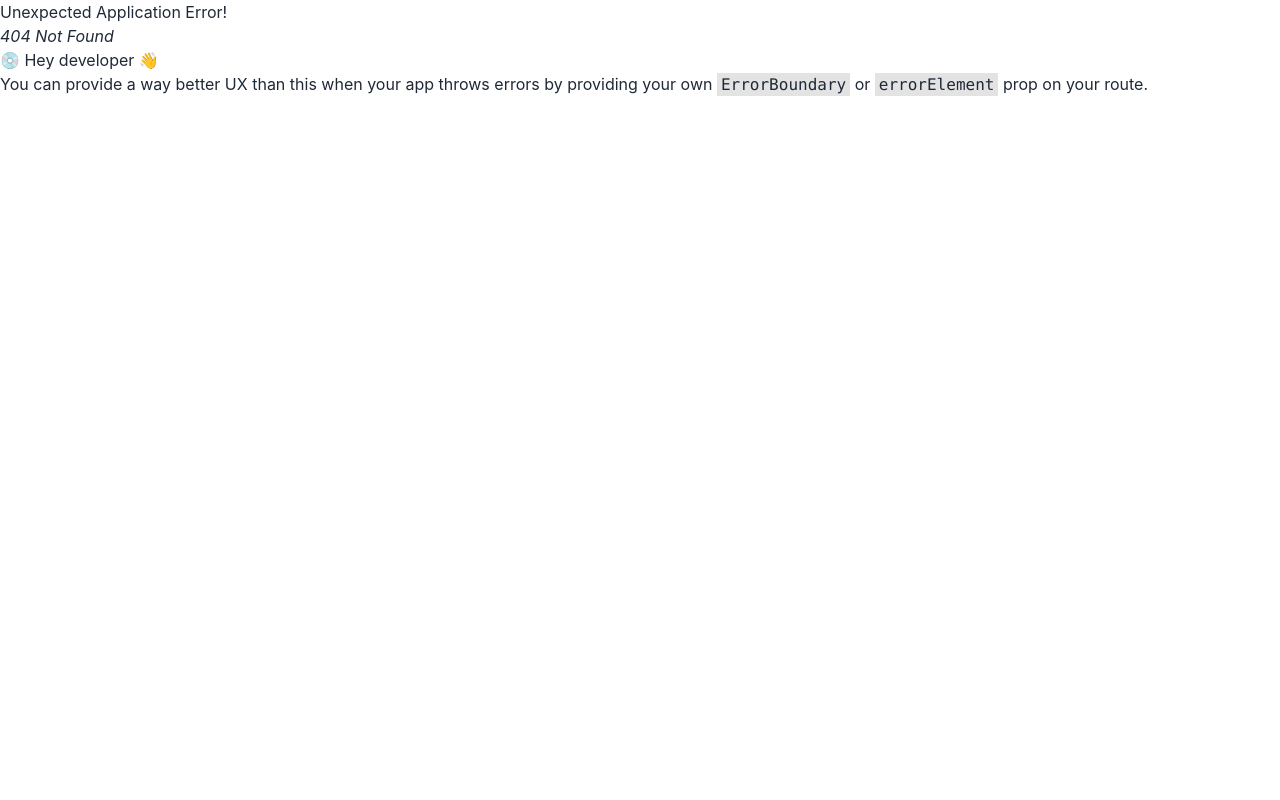
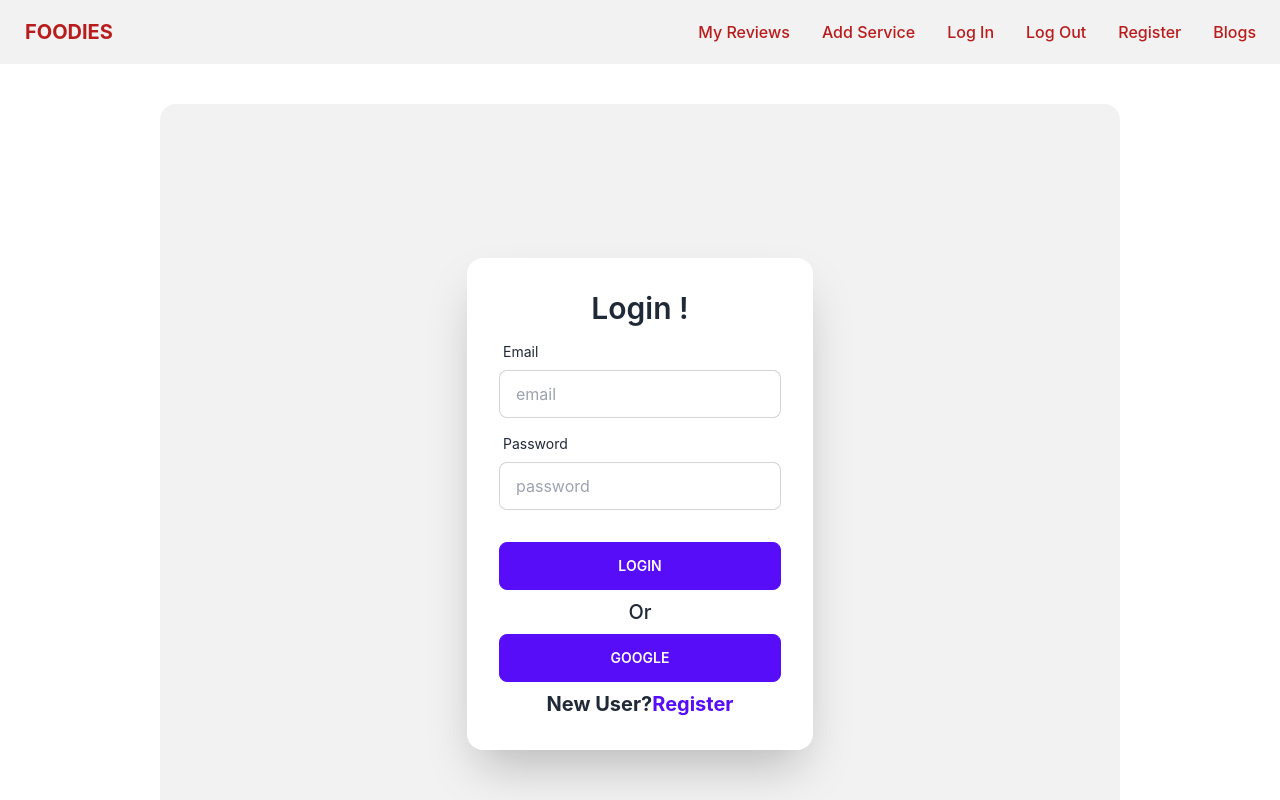
Before and after one commit to Mehedi2000/foodies-review-client-repo, a React (Create React App) app: page /login in a window 1280 px wide. Before the commit this address had no page. Shown: the top 800 px of the page. Built offline with nearby package versions, Linux system fonts and the light colour scheme.

Commit message:
added login page

```diff
--- /dev/null
+++ b/src/Pages/LogIn/LogIn.js
@@ -0,0 +1,51 @@
+import React from "react";
+import { Link } from "react-router-dom";
+
+const LogIn = () => {
+  return (
+    <div className="hero min-h-screen bg-base-200 my-10 w-3/4 mx-auto rounded-2xl">
+      <div className="hero-content flex-col lg:flex-row-reverse">
+        <div className="card flex-shrink-0 w-full max-w-sm shadow-2xl bg-base-100">
+          <div className="card-body">
+            <h2 className="text-center text-3xl font-semibold">Login !</h2>
+            <div className="form-control">
+              <label className="label">
+                <span className="label-text">Email</span>
+              </label>
+              <input
+                type="text"
+                placeholder="email"
+                className="input input-bordered"
+              />
+            </div>
+            <div className="form-control">
+              <label className="label">
+                <span className="label-text">Password</span>
+              </label>
+              <input
+                type="text"
+                placeholder="password"
+                className="input input-bordered"
+              />
+            </div>
+            <div className="form-control mt-6">
+              <button className="btn btn-primary">Login</button>
+            </div>
+            <p className="text-xl text-center font-medium">Or</p>
+            <div className="form-control">
+              <button className="btn btn-primary">Google</button>
+            </div>
+            <p className="text-xl font-bold text-center">
+              New User?
+              <Link to="/register" className="text-primary">
+                Register
+              </Link>
+            </p>
+          </div>
+        </div>
+      </div>
+    </div>
+  );
+};
+
+export default LogIn;
--- a/src/Pages/Shared/Header/Header.js
+++ b/src/Pages/Shared/Header/Header.js
@@ -39,6 +39,9 @@ const Header = () => {
               <Link to="/logout">Log Out</Link>
             </li>
             <li>
+              <Link to="/register">Register</Link>
+            </li>
+            <li>
               <Link to="/blogs">Blogs</Link>
             </li>
           </ul>
@@ -65,6 +68,9 @@ const Header = () => {
             <Link to="/logout">Log Out</Link>
           </li>
           <li>
+            <Link to="/register">Register</Link>
+          </li>
+          <li>
             <Link to="/blogs">Blogs</Link>
           </li>
         </ul>
--- a/src/Router/Routes/Routes.js
+++ b/src/Router/Routes/Routes.js
@@ -1,6 +1,7 @@
 import { createBrowserRouter } from "react-router-dom";
 import Main from "../../layout/Main";
 import Home from "../../Pages/Home/Home/Home";
+import LogIn from "../../Pages/LogIn/LogIn";
 
 export const router = createBrowserRouter([
   {
@@ -11,6 +12,10 @@ export const router = createBrowserRouter([
         path: "/",
         element: <Home></Home>,
       },
+      {
+        path: "/login",
+        element: <LogIn></LogIn>,
+      },
     ],
   },
 ]);
```
